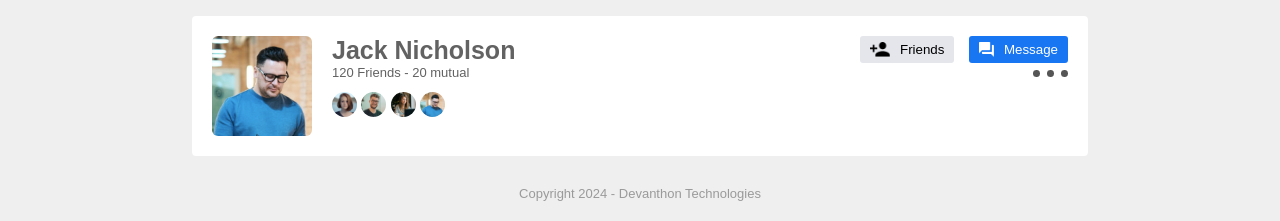
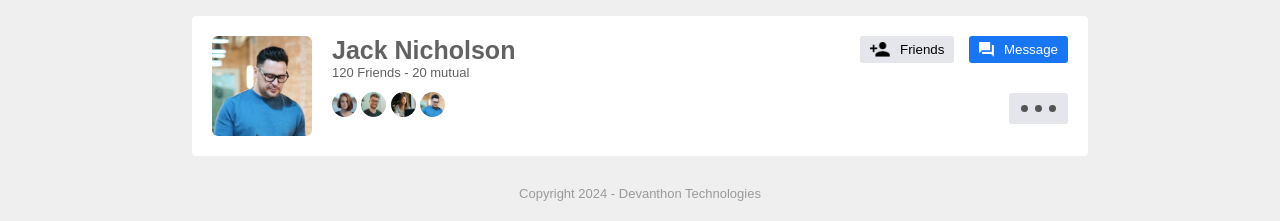
Before and after one commit to Nebenmor/SocialBook, a plain HTML site: page profile.html in a window 1280 px wide. Shown: the part 748-969 px from the top of the page. Drawn offline with Linux system fonts and the light colour scheme.

Commit message:
update profile details button image

```diff
--- a/style.css
+++ b/style.css
@@ -544,3 +544,11 @@ nav {
 .pd-right {
     text-align: right;
 }
+
+.pd-right a {
+    background: #e4e6eb;
+    border-radius: 3px;
+    padding: 12px;
+    display: inline-flex;
+    margin-top: 30px;
+}
```
